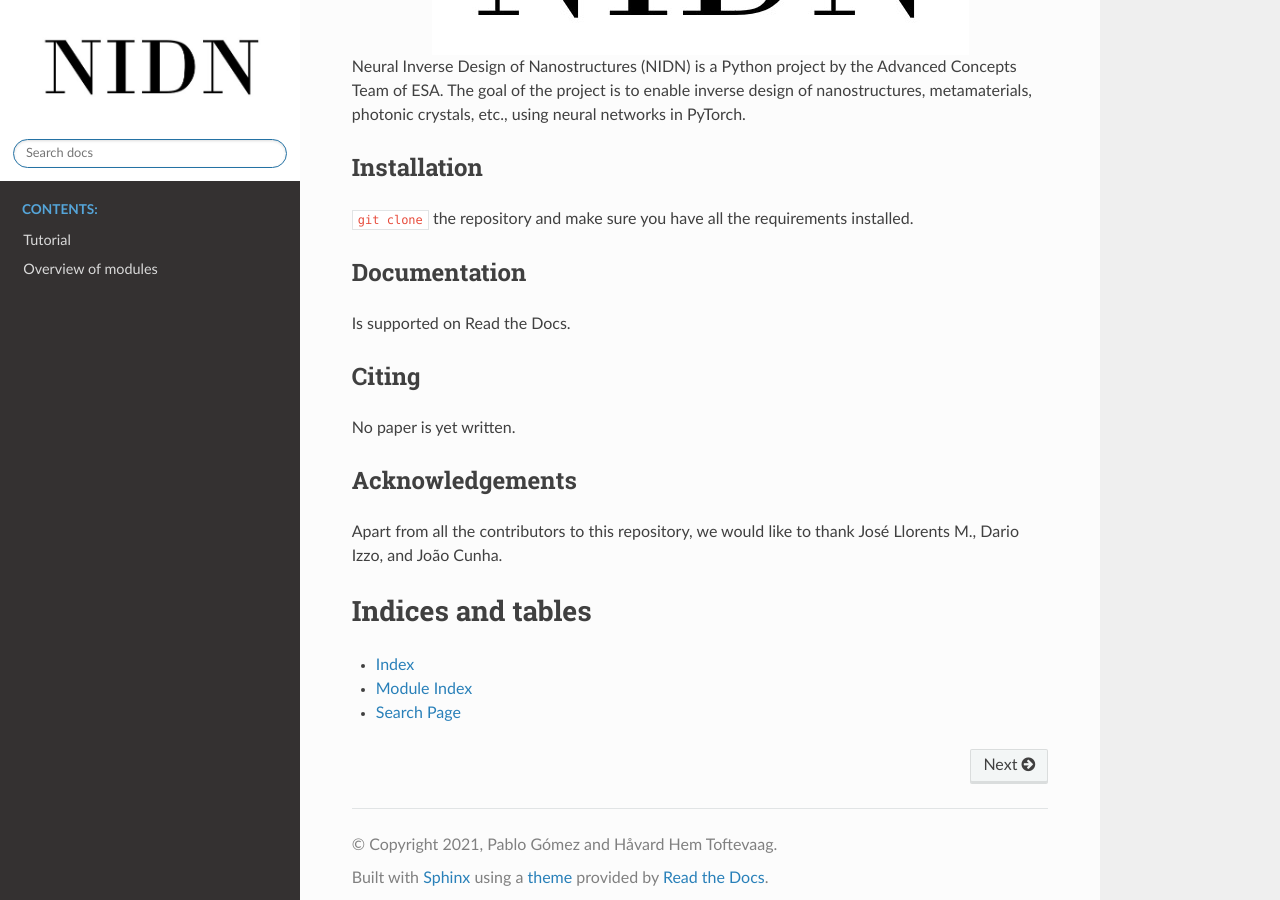
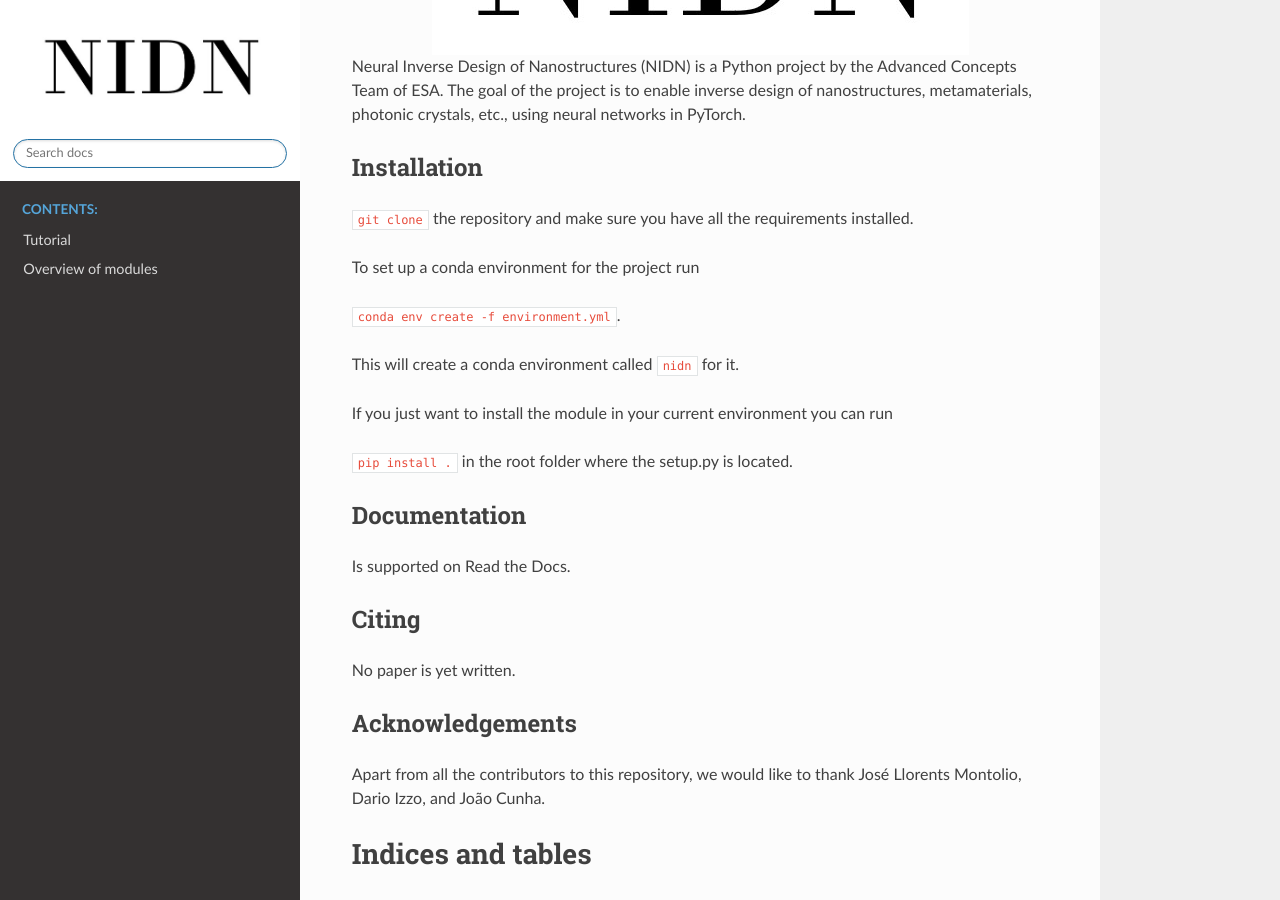
Before and after one commit to esa/NIDN, a Sphinx documentation site: the page built from docs/index.rst, in a window 1280 px wide and 900 px high, scrolled down 453 px. Built offline with Sphinx 7.4.7 and the Read the Docs theme 2.0.0, drawn with Linux system fonts in a browser that asks for light colours.

Commit message:
Apply suggestions from code review
Added Paolo's comments

Co-authored-by: Pablo Gómez <contact@pablo-gomez.net>

```diff
--- a/README.rst
+++ b/README.rst
@@ -16,6 +16,16 @@
 
 ``git clone`` the repository and make sure you have all the requirements installed.
 
+To set up a conda environment for the project run
+
+``conda env create -f environment.yml``.
+
+This will create a conda environment called ``nidn`` for it.
+
+If you just want to install the module in your current environment you can run
+
+``pip install .`` in the root folder where the setup.py is located.
+
 
 Documentation
 -------------
@@ -33,4 +43,4 @@
 ----------------
 
 Apart from all the contributors to this repository, we would like to thank
-José Llorents M., Dario Izzo, and João Cunha.
+José Llorents Montolio, Dario Izzo, and João Cunha.
--- a/docs/conf.py
+++ b/docs/conf.py
@@ -68,4 +68,4 @@
 # Add any paths that contain custom static files (such as style sheets) here,
 # relative to this directory. They are copied after the builtin static files,
 # so a file named "default.css" will overwrite the builtin "default.css".
-html_static_path = ["_static"]
+# html_static_path = ["_static"]
```
